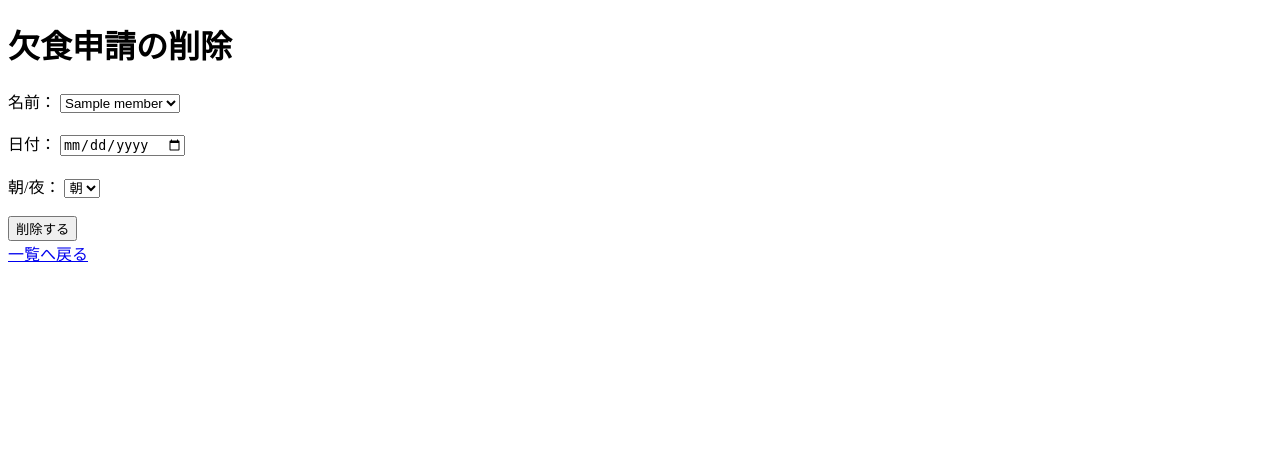
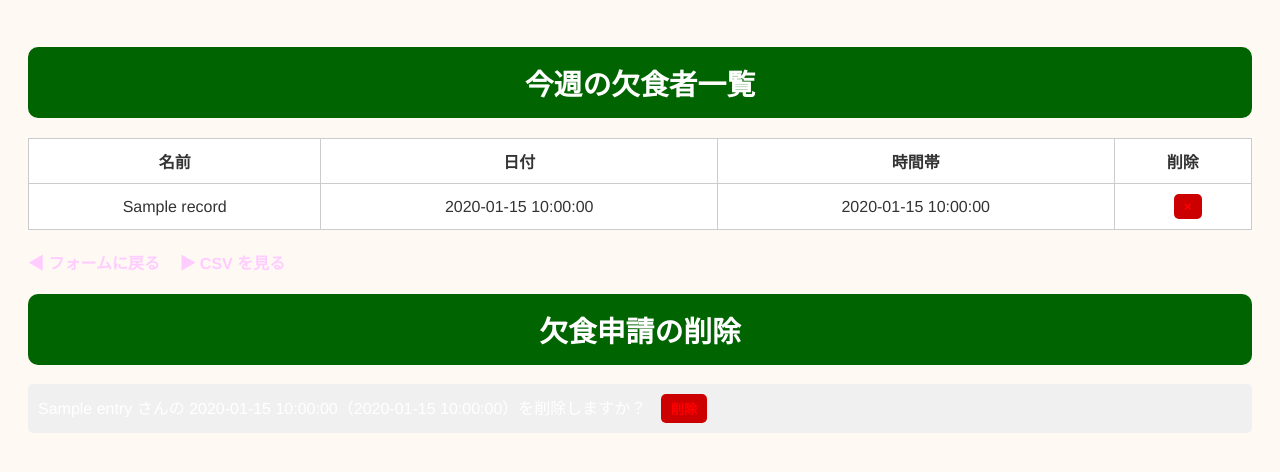
Before and after one commit to syunki-16/skip-meals-app, a Flask app: template templates/delete.html in a window 1280 px wide. Shown: the top 472 px of the page. Run offline with Flask 3, Linux system fonts and the light colour scheme; the template is opened without the code that fills it: most values are stand-ins (such as "Sample title", 1, 10 or a date in 2020).

Commit message:
Update delete.html

```diff
--- a/templates/delete.html
+++ b/templates/delete.html
@@ -1,30 +1,131 @@
+<!-- list.html -->
 <!DOCTYPE html>
 <html lang="ja">
 <head>
-  <meta charset="UTF-8">
-  <title>欠食削除ページ</title>
+    <meta charset="UTF-8">
+    <title>今週の欠食者一覧</title>
+    <style>
+        body {
+            font-family: 'Helvetica', sans-serif;
+            background-color: #004225;
+            color: #fff;
+            padding: 20px;
+        }
+        h1 {
+            background-color: #fff;
+            color: darkgreen;
+            padding: 15px;
+            font-size: 1.8em;
+            text-align: center;
+            border-radius: 10px;
+        }
+        table {
+            width: 100%;
+            border-collapse: collapse;
+            margin-top: 20px;
+            background-color: white;
+            color: #333;
+        }
+        th, td {
+            padding: 10px;
+            border: 1px solid #ccc;
+            text-align: center;
+        }
+        .delete-button {
+            background-color: #c00;
+            color: white;
+            border: none;
+            padding: 5px 10px;
+            cursor: pointer;
+            border-radius: 5px;
+        }
+        .delete-button:hover {
+            background-color: #900;
+        }
+        .back-links {
+            margin-top: 20px;
+        }
+        .back-links a {
+            color: #ffccff;
+            margin-right: 15px;
+            text-decoration: none;
+            font-weight: bold;
+        }
+    </style>
 </head>
 <body>
-  <h1>欠食申請の削除</h1>
-  <form method="POST">
-    <label>名前：</label>
-    <select name="name">
-      {% for m in members %}
-        <option value="{{ m }}">{{ m }}</option>
-      {% endfor %}
-    </select><br><br>
-
-    <label>日付：</label>
-    <input type="date" name="date"><br><br>
-
-    <label>朝/夜：</label>
-    <select name="time">
-      <option value="朝">朝</option>
-      <option value="夜">夜</option>
-    </select><br><br>
-
-    <button type="submit">削除する</button>
-  </form>
-  <a href="/list">一覧へ戻る</a>
+    <h1>今週の欠食者一覧</h1>
+    <table>
+        <tr><th>名前</th><th>日付</th><th>時間帯</th><th>削除</th></tr>
+        {% for record in records %}
+            <tr>
+                <td>{{ record.name }}</td>
+                <td>{{ record.date }}</td>
+                <td>{{ record.time }}</td>
+                <td>
+                    <form method="POST" action="/delete">
+                        <input type="hidden" name="id" value="{{ record.id }}">
+                        <button class="delete-button">×</button>
+                    </form>
+                </td>
+            </tr>
+        {% endfor %}
+    </table>
+    <div class="back-links">
+        <a href="/form">◀ フォームに戻る</a>
+        <a href="/csv">▶ CSV を見る</a>
+    </div>
 </body>
 </html>
+
+
+<!-- delete.html -->
+<!DOCTYPE html>
+<html lang="ja">
+<head>
+    <meta charset="UTF-8">
+    <title>欠食申請の削除</title>
+    <style>
+        body {
+            font-family: 'Helvetica', sans-serif;
+            background-color: #fff9f4;
+            padding: 20px;
+        }
+        h1 {
+            background-color: darkgreen;
+            color: white;
+            padding: 15px;
+            text-align: center;
+        }
+        ul {
+            list-style: none;
+            padding: 0;
+        }
+        li {
+            margin: 10px 0;
+            background: #f0f0f0;
+            padding: 10px;
+            border-radius: 5px;
+        }
+        .delete-button {
+            color: red;
+            font-weight: bold;
+            margin-left: 10px;
+        }
+    </style>
+</head>
+<body>
+    <h1>欠食申請の削除</h1>
+    <ul>
+    {% for entry in entries %}
+        <li>
+            {{ entry.name }} さんの {{ entry.date }}（{{ entry.time }}）を削除しますか？
+            <form method="POST" action="/delete_confirm" style="display:inline;">
+                <input type="hidden" name="id" value="{{ entry.id }}">
+                <button class="delete-button">削除</button>
+            </form>
+        </li>
+    {% endfor %}
+    </ul>
+</body>
+</html>
```
